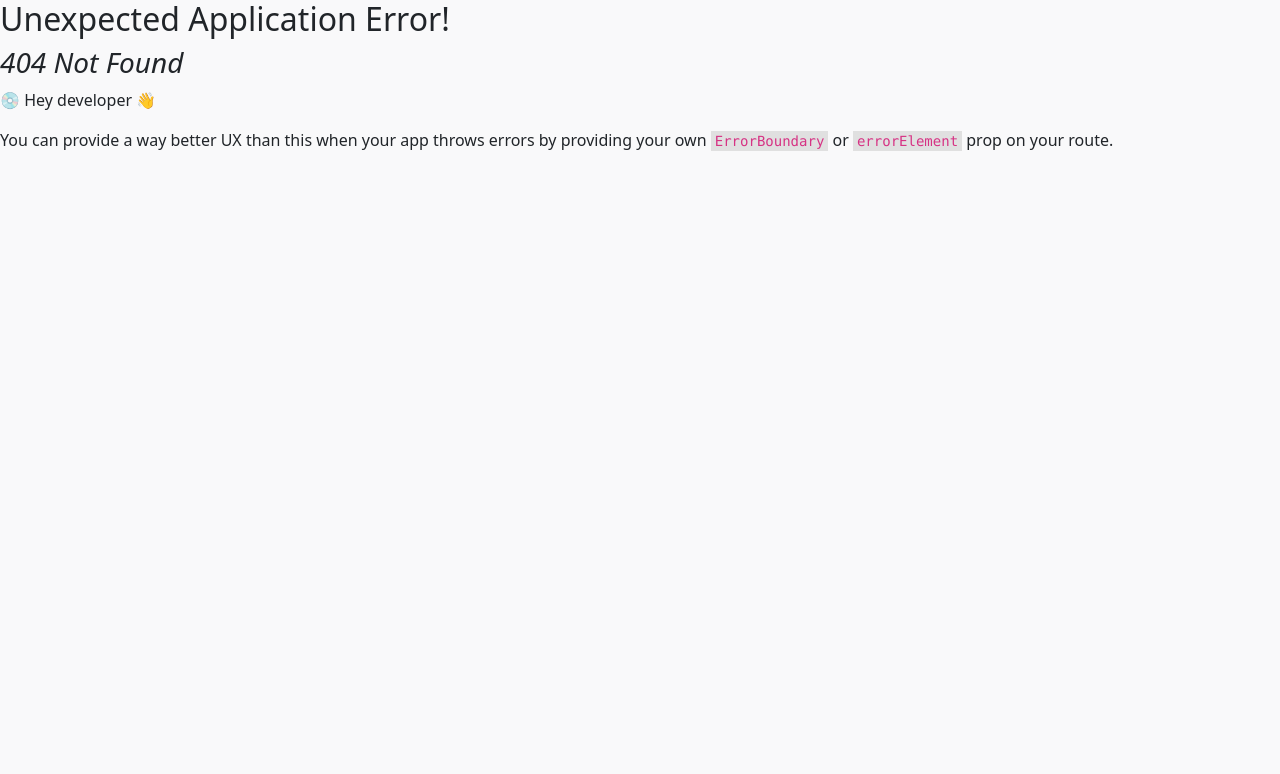
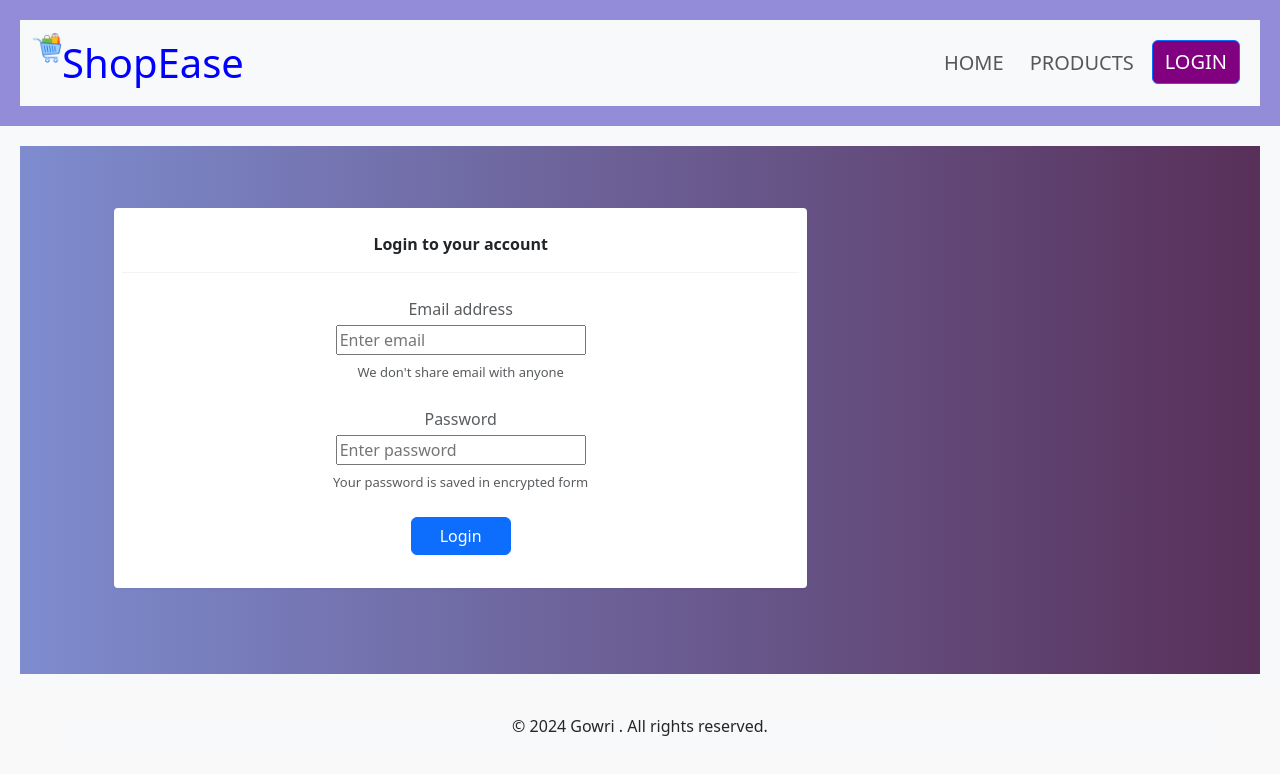
Before and after one commit to gowribalan123/E-Shop, a React (Vite) app: page /ShoppingCart/login in a window 1280 px wide. Before the commit this address had no page. Shown: the top 774 px of the page. Built offline with nearby package versions, Linux system fonts and the light colour scheme.

Commit message:
first commit

```diff
--- a/src/components/Home.jsx
+++ b/src/components/Home.jsx
@@ -13,7 +13,7 @@ const Home = () => {
     <div class="container m-5 ">
         <h1>Welcome to My E-commerce Store</h1>
         <p>Find the best products at unbeatable prices!</p>
-        <a href="#product" class="btn btn-primary"><Link to='/product' className="nav-link ">Shop Now</Link></a>
+        <a href="#product" class="btn btn-primary"><Link to='/ShoppingCart/product' className="nav-link ">Shop Now</Link></a>
 
         <div class="p-5">
         <img src="bg4.png" height="200px"  width="300px" alt="" />
--- a/src/components/Login.css
+++ b/src/components/Login.css
@@ -1,4 +1,4 @@
-@import 'https://cdnjs.cloudflare.com/ajax/libs/jquery/3.2.1/jquery.min.js' ;
+
 
 body {
     background-color: #f9f9fa;
--- a/src/components/Navigation.jsx
+++ b/src/components/Navigation.jsx
@@ -37,12 +37,12 @@ const Navigation = () => {
     <div className="container-fluid justify-content-end collapse navbar-collapse" id="navbarNav">
         <ul className="navbar-nav " style={{fontSize:'20px',fontWeight:'500',gap:'10px'}}>
 
-        <li className="nav-item"><Link to='/#' className="nav-link ">HOME</Link></li>
-       <li className="nav-item"><Link to='/product' className="nav-link ">PRODUCTS</Link></li>
+        <li className="nav-item"><Link to='/ShoppingCart/#' className="nav-link ">HOME</Link></li>
+       <li className="nav-item"><Link to='/ShoppingCart/product' className="nav-link ">PRODUCTS</Link></li>
 
 
 
-        <Link to='/login' > <Button  variant="primary" style={{fontSize:'20px',fontWeight:'500',backgroundColor:'purple'}}>LOGIN       </Button></Link>
+        <Link to='/ShoppingCart/login' > <Button  variant="primary" style={{fontSize:'20px',fontWeight:'500',backgroundColor:'purple'}}>LOGIN       </Button></Link>
 
 
         </ul>
--- a/src/routes/Root.jsx
+++ b/src/routes/Root.jsx
@@ -11,11 +11,11 @@ import Navigation from '../components/Navigation.jsx';
 const router = createBrowserRouter(
     createRoutesFromElements(
 
-        <Route path="/" element={<Navigation/>}>
-         <Route path="/" element={<Home/>} />
-         <Route path="/product" element={<Product/>} />
-        <Route path="/productlist" element={<ProductList/>} />
-        <Route path="/login" element={<Login />} />
+        <Route path="/ShoppingCart/" element={<Navigation/>}>
+         <Route path="/ShoppingCart/" element={<Home/>} />
+         <Route path="/ShoppingCart/product" element={<Product/>} />
+
+        <Route path="/ShoppingCart/login" element={<Login />} />
     </Route>
     )
 )
```
